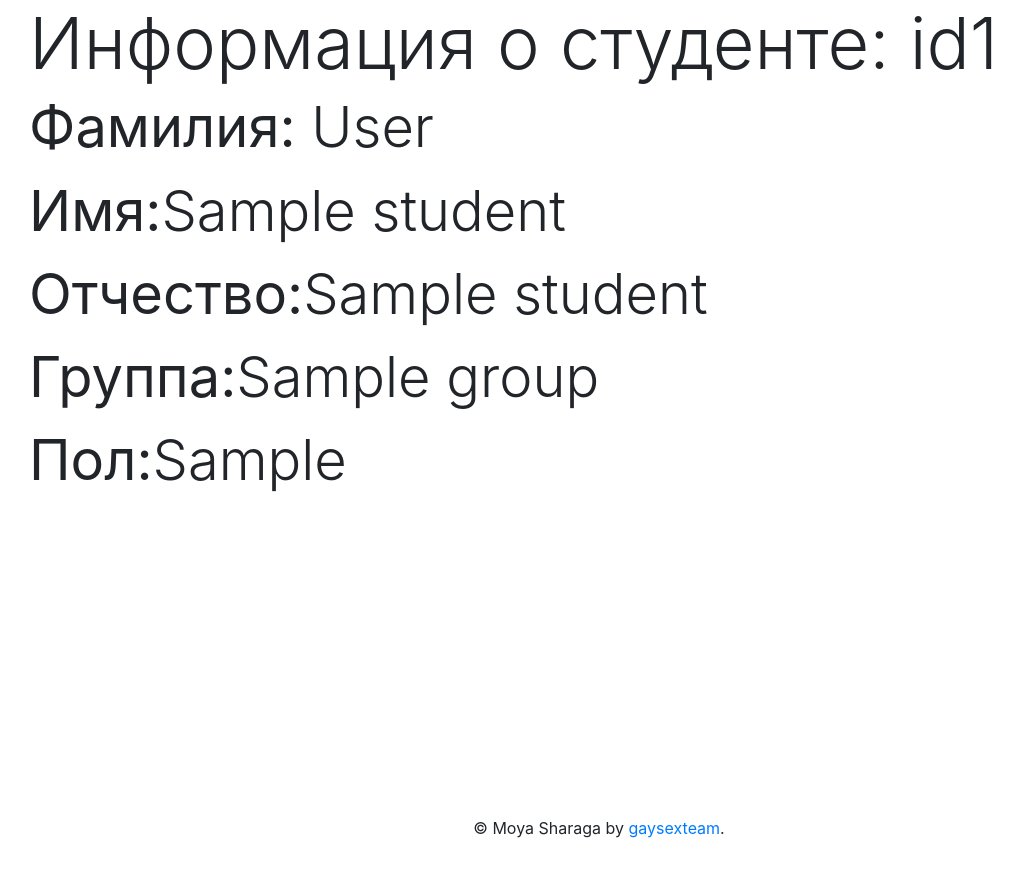
After one commit to koolkittykat69/MoySharaga, a Django app: template MoyaSharaga/MoyaSharaga/templates/panel/student.html in a window 1280 px wide. The commit adds this page. Shown: the whole page, without its empty margins (41-1064 px from the left). Run offline with Django 3.2, Linux system fonts and the light colour scheme; the template is opened without the code that fills it: most values are stand-ins (such as "Sample title", 1, 10 or a date in 2020); parts of the project's set-up code (start-up, migrations or seed data) failed here and were passed over; some libraries are stand-ins or nearby versions.

Commit message:
student page v0.1

```diff
--- a/MoyaSharaga/MoyaSharaga/apps/panel/urls.py
+++ b/MoyaSharaga/MoyaSharaga/apps/panel/urls.py
@@ -6,5 +6,6 @@ app_name = 'panel'
 urlpatterns = [
 
         path('', views.index, name = 'index'),
+        path('student_id=<int:student_id>/', views.student, name = 'student'),
 
 ]
--- a/MoyaSharaga/MoyaSharaga/templates/panel/base.html
+++ b/MoyaSharaga/MoyaSharaga/templates/panel/base.html
@@ -27,6 +27,16 @@
     </div>
 
     {% endblock %}
+    <!-- Footer -->
+    <footer class="page-footer font-small blue">
+
+        <!-- Copyright -->
+        <div class="footer-copyright text-center py-3">&copy; Moya Sharaga by <a href="#">gaysexteam</a>.</p>
+        </div>
+        <!-- Copyright -->
+
+    </footer>
+    <!-- Footer -->
 
 
     <script src="https://code.jquery.com/jquery-3.3.1.slim.min.js" integrity="sha384-q8i/X+965DzO0rT7abK41JStQIAqVgRVzpbzo5smXKp4YfRvH+8abtTE1Pi6jizo" crossorigin="anonymous"></script>
--- /dev/null
+++ b/MoyaSharaga/MoyaSharaga/templates/panel/student.html
@@ -0,0 +1,25 @@
+{% extends 'base.html' %}
+
+{% block title %}Студент id{{student.id}}{% endblock %}
+
+{% block content %}
+
+<div class="container h-100">
+    <div class="row h-100 justify-content ">
+        <div>
+          <h1 class="display-3">Информация о студенте: id{{student.id}} </h1>
+
+          <p class="display-4"><b>Фамилия:</b> {{student.student_surname}}</p>
+          <p class="display-4"><b>Имя:</b>{{student.student_name}}</p>
+          <p class="display-4"><b>Отчество:</b>{{student.student_name}}</p>
+          <p class="display-4"><b>Группа:</b>{{student.group}}</p>
+          <p class="display-4"><b>Пол:</b>{{student.student_sex}}</p>
+
+
+      </div>
+
+  </div>
+</div>
+
+
+{% endblock %}
```
Also changed, not shown: MoyaSharaga/MoyaSharaga/apps/panel/views.py (+8 -1 lines). Lines whose indentation alone changed are shown as unchanged.
